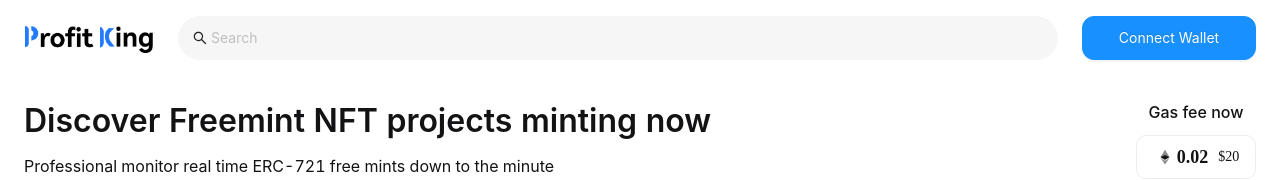
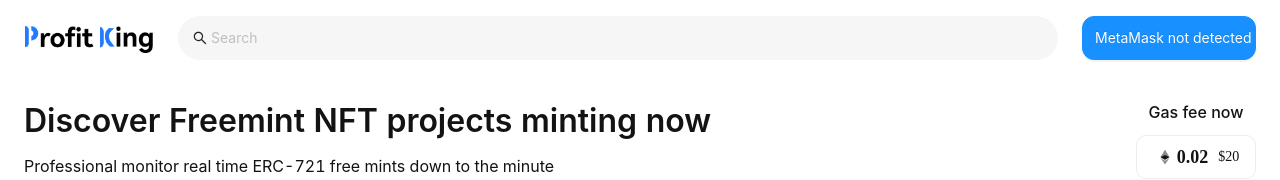
Before and after one commit to ranckTony/freemint, a React (Create React App) app: page / in a window 1280 px wide. Shown: the top 180 px of the page. Built offline with nearby package versions, Linux system fonts and the light colour scheme.

Commit message:
完善连接钱包操作：刷新页面回填已连接地址+监听账户切换

```diff
--- a/src/pages/home/components/Header/index.tsx
+++ b/src/pages/home/components/Header/index.tsx
@@ -1,106 +1,147 @@
-import React, { FC, useState } from "react"
+import React, { FC, useState, useEffect } from "react";
 import { Button, Input } from "antd";
-import { SearchOutlined } from '@ant-design/icons';
+import { SearchOutlined } from "@ant-design/icons";
 import styles from "./index.module.css";
 import profitKing from "@/assets/profitKing.png";
 import { ethers } from "ethers";
 import Web3 from "web3";
+import axios from "axios";
 
-import axios from "axios"
+import { collectWallet, getCurrentWalletConnected } from "@/utils/interactMetaMask"
 
 export default function Header() {
+  const [connectWalletStatus, setConnectWalletStatus] = useState<number>(1);
+  const [walletAddress, setWalletAddress] = useState<String>("");
+  const [btnLoading, setBtnLoading] = useState<boolean>(false);
 
-    const [walletAddress, setWalletAddress] =  useState<String>("")
-    const [btnLoading, setBtnLoading] = useState<boolean>(false)
+  const addWalletListener = () => {
+    if (typeof window.ethereum !== "undefined") {
+        window.ethereum.on("accountsChanged", (accounts: string[]) => {
+            if (accounts.length > 0) {
+                setWalletAddress(accounts[0])
+                setConnectWalletStatus(0)
+            } else {
+                setWalletAddress('')
+                setConnectWalletStatus(1)
+            }
+        });
+    }
+    setWalletAddress('')
+    setConnectWalletStatus(2)
+  }
 
+  // 刷新后显示钱包连接信息
+  useEffect(() => {
+    async function fetch() {
+        const {addressContent, status} = await getCurrentWalletConnected();
+        setWalletAddress(addressContent)
+        setConnectWalletStatus(status)
+    }
+    fetch();
+    // 监听钱包切换账号
+    addWalletListener();
+  }, [])
 
-    const ethEnabledWeb3 =async () => {
-        if (typeof window.ethereum !== 'undefined') {
-            setBtnLoading(true)
-            await window.ethereum.request({ method: 'eth_requestAccounts' })
-
-            const web3 = new Web3(window.ethereum);
-            const accounts = await web3.eth.getAccounts();
-            setBtnLoading(false)
-            const account = accounts[0];
-            setWalletAddress(account)
+  const ethEnabledWeb3 = async () => {
+    setBtnLoading(true);
+    const { addressContent, status } = await collectWallet()
+    setWalletAddress(addressContent);
+    setConnectWalletStatus(status)
+    setBtnLoading(false);
 
     // sign for login
-            const message = `hello world`
-            const signRes = await web3.eth.personal.sign(web3.utils.utf8ToHex(message), account, '') // MetaMask will ignore the password argument here
-            axios.post(`http://127.0.0.1:9125/api/auth/metamask`, {
-                publicAddress: account.toLowerCase(),
+    if(status !== 0 ) return;
+    const web3 = new Web3(window.ethereum);
+    const message = `hello world`;
+    const signRes = await web3.eth.personal.sign(
+      web3.utils.utf8ToHex(message),
+      addressContent,
+      "" // MetaMask will ignore the password argument here
+    );
+    axios
+      .post(`http://127.0.0.1:9125/api/auth/metamask`, {
+        publicAddress: addressContent.toLowerCase(),
         signature: signRes,
-                message: message
+        message: message,
       })
-                .then(res => {
+      .then((res) => {
         console.log(res);
         console.log(res.data);
-                })
-        }
-    }
+      });
+  };
 
   const ethEnabled = async () => {
-        if (typeof window.ethereum !== 'undefined') {
+    if (typeof window.ethereum !== "undefined") {
       // await window.ethereum.request({ method: 'eth_requestAccounts' });
-            setBtnLoading(true)
-            const provider = new ethers.providers.Web3Provider(window.ethereum)
+      setBtnLoading(true);
+      const provider = new ethers.providers.Web3Provider(window.ethereum);
       await provider.send("eth_requestAccounts", []);
 
-            const signer = provider.getSigner()
-            const myAddress = await signer.getAddress()
-            const myBalance = await signer.getBalance()
-            setWalletAddress(myAddress)
-            setBtnLoading(false)
-            console.log('balance:', ethers.utils.formatEther(myBalance))
-
+      const signer = provider.getSigner();
+      const myAddress = await signer.getAddress();
+      const myBalance = await signer.getBalance();
+      setWalletAddress(myAddress);
+      setBtnLoading(false);
+      console.log("balance:", ethers.utils.formatEther(myBalance));
 
       // sign message
       // const message = `请签名证明你是钱包账户的拥有者-${Date.now()}`
-            const message = `请签名证明你是钱包账户的拥有者`
+      const message = `请签名证明你是钱包账户的拥有者`;
 
       // signMessage 方法会让钱包弹出对话框询问用户是否同意签名，用户同意后我们就可以拿到签名
-            const signature = await signer.signMessage(message)
-            console.log('signature',signature)
+      const signature = await signer.signMessage(message);
+      console.log("signature", signature);
 
-            axios.post(`http://127.0.0.1:9125/api/auth/metamask`, {
+      axios
+        .post(`http://127.0.0.1:9125/api/auth/metamask`, {
           publicAddress: myAddress.toLowerCase(),
           signature: signature,
-                message: message
+          message: message,
         })
-                .then(res => {
+        .then((res) => {
           console.log(res);
           console.log(res.data);
-                })
-
+        });
 
       return true;
     }
-        console.log("MetaMask not detected")
+    console.log("MetaMask not detected");
     return false;
-      }
-
+  };
 
   let btn;
-      if(walletAddress) {
-        btn = <div className={styles.headerAcount}>
-            { walletAddress.slice(0,6) + '...' + walletAddress.slice(-4)}
+  if (walletAddress) {
+    btn = (
+      <div className={styles.headerAcount}>
+        {walletAddress.slice(0, 6) + "..." + walletAddress.slice(-4)}
       </div>
+    );
   } else {
-        btn = <Button className="headerWallet" type="primary" onClick={ethEnabledWeb3} loading={btnLoading} >Connect Wallet</Button>
+    btn = (
+      <Button
+        className="headerWallet"
+        type="primary"
+        onClick={ethEnabledWeb3}
+        loading={btnLoading}
+      >
+        {connectWalletStatus === 1 ?  'Connect Wallet' : 'MetaMask not detected'}
+      </Button>
+    );
   }
 
   return (
     <div className={styles.header}>
       <div className={styles.logo}>
-                <img src={profitKing} alt="" style={{width: '128px'}}></img>
+        <img src={profitKing} alt="" style={{ width: "128px" }}></img>
       </div>
       <div className={styles.search}>
-                <Input className="headerInput" placeholder="Search" prefix={<SearchOutlined />} />
+        <Input
+          className="headerInput"
+          placeholder="Search"
+          prefix={<SearchOutlined />}
+        />
       </div>
-            <div className={styles.wallet}>
-                {btn}
+      <div className={styles.wallet}>{btn}</div>
     </div>
-        </div>
-    )
+  );
 }
--- /dev/null
+++ b/src/utils/interactMetaMask.ts
@@ -0,0 +1,43 @@
+export const collectWallet = async () => {
+    if (typeof window.ethereum !== "undefined") {
+        const addressArray = await window.ethereum.request({
+            method: "eth_requestAccounts",
+          });
+          if (addressArray.length > 0) {
+              return {
+                  addressContent: addressArray[0],
+                  status: 0
+                }
+          }
+          return {
+              addressContent: '',
+              status: 1
+            }
+    }
+    return {
+        addressContent: '',
+        status: 2
+    }
+}
+
+export const getCurrentWalletConnected = async () => {
+    if (typeof window.ethereum !== "undefined") {
+        const addressArray = await window.ethereum.request({
+            method: "eth_accounts",
+          });
+          if (addressArray.length > 0) {
+            return {
+                addressContent: addressArray[0],
+                status: 0
+              }
+          }
+          return {
+            addressContent: '',
+            status: 1
+          }
+    }
+    return {
+        addressContent: '',
+        status: 2
+    }
+}
```
Lines whose indentation alone changed are shown as unchanged.
